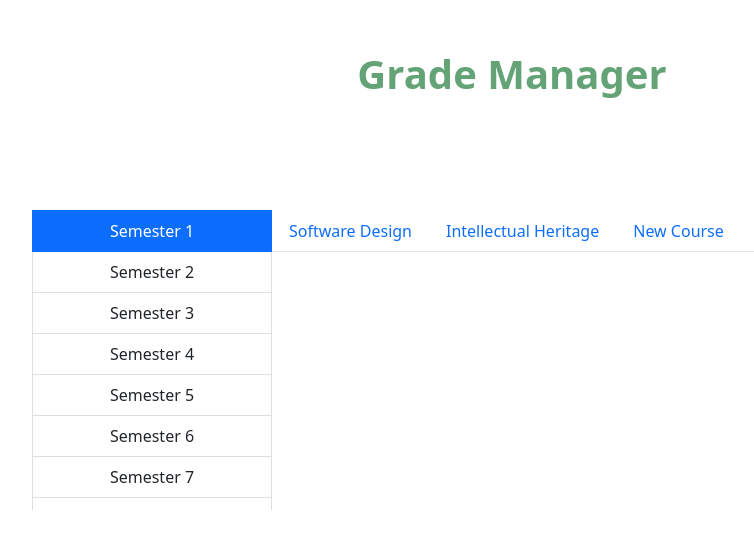
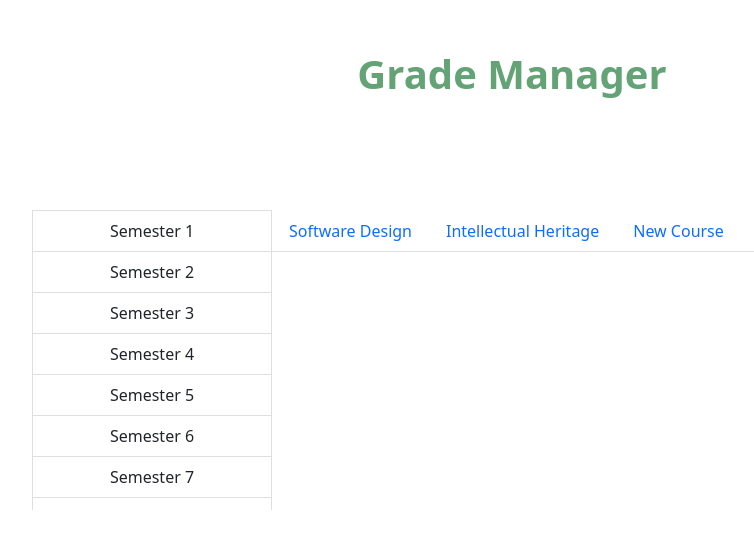
Before and after one commit to cis3296s22/GradeManager, a React (Create React App) app in the folder grade_manager/: page / in a window 1280 px wide. Shown: the top 548 px of the page, without its empty margins (128-882 px from the left). Built offline with nearby package versions, Linux system fonts and the light colour scheme.

Commit message:
commented out addCourseTab & mapping through semesters

```diff
--- a/grade_manager/src/Style/Course.css
+++ b/grade_manager/src/Style/Course.css
@@ -5,3 +5,9 @@
 /* .CourseTabSoftwareDesign {
   background-color: aqua;
 } */
+
+
+/* *{ */
+  /* text-align: ; */
+  /* justify-content: center; */
+/* } */
--- a/grade_manager/src/js/Course.js
+++ b/grade_manager/src/js/Course.js
@@ -41,18 +41,16 @@ function Course() {
     col: {
       paddingLeft: 0,
       paddingRight: 0,
-      // marginLeft: 0,
-      // marginRight: 0,
     },
   };
-  // const newAssignment =
-  function addCourseTab(key) {
-    if (key === "addNewCourse") {
-      console.log("add new course tab");
-    } else {
-      console.log("just clicking through the course tabs");
-    }
-  }
+
+  // function addCourseTab(key) {
+  //   if (key === "addNewCourse") {
+  //     console.log("add new course tab");
+  //   } else {
+  //     console.log("just clicking through the course tabs");
+  //   }
+  // }
 
   // addAssignmentDiv has all the calls to the function addAssignment
   // add Assignment creates a div and attaches it to the useState for the assignment variable
@@ -203,7 +201,6 @@ function Course() {
     <Container style={styles.grid}>
       <Row style={styles.row}>
         <Col sm={3} style={styles.col}>
-          {/* {<Semester></Semester>} */}
           <Semester />
         </Col>
         <Col style={styles.col}>
@@ -211,7 +208,7 @@ function Course() {
             defaultActiveKey="profile"
             id="uncontrolled-tab-example"
             className="mb-3"
-            onSelect={addCourseTab}
+            // onSelect={addCourseTab}
           >
             <Tab eventKey="SoftwareDesign" title="Software Design">
               <Card border="primary">
--- a/grade_manager/src/js/Semester.js
+++ b/grade_manager/src/js/Semester.js
@@ -2,54 +2,39 @@ import ListGroup from "react-bootstrap/ListGroup";
 import "../Style/Semester.css";
 
 function Semester() {
-  function addSemesterTab(key) {
-    if (key === "addNewSemester") {
-      console.log("add new semester tab");
-    } else {
-      console.log("just clicking through the semester tabs");
-    }
+  // const[newSemester, setNewSemester] = useState({
+  //   semester
+  // })
+  function addSemesterTab(e) {
+    console.log("should add new semester here?");
+    //  put all the semster into an array? and map through
+    // add new semester to this array and render it below instead
+    //  render a new semester? and send it to the database?
   }
 
-  //   .list-group{
-  //     max-height: 300px;
-  //     margin-bottom: 10px;
-  //     overflow:scroll;
-  //     -webkit-overflow-scrolling: touch;
-  // }
-  function alertClicked() {
-    alert("You clicked the third ListGroupItem");
-  }
-  // style={{ width: "35rem", color: "black" }}
+  // const numbers = [1, 2, 3, 4, 5];
+  // const listItemss = numbers.map((number) => <li>{number}</li>);
+  // <ul>{listItems}</ul>;
+
+  const semesterNames = [
+    "Semester 1",
+    "Semester 2",
+    "Semester 3",
+    "Semester 4",
+    "Semester 5",
+    "Semester 6",
+    "Semester 7",
+    "Add New Semester",
+  ];
+  const listItems = semesterNames.map((semester) => (
+    <ListGroup.Item action eventKey={semester} key={semester}>
+      {semester}
+    </ListGroup.Item>
+  ));
+
   return (
-    <ListGroup
-      defaultActiveKey="#link1"
-      // style={{ maxHeight: "300px" }}
-      bsPrefix="SemesterContainer"
-    >
-      <ListGroup.Item action href="#link1">
-        Semester 1
-      </ListGroup.Item>
-      <ListGroup.Item action href="#link2">
-        Semester 2
-      </ListGroup.Item>
-      <ListGroup.Item action href="#link3">
-        Semester 3
-      </ListGroup.Item>
-      <ListGroup.Item action href="#link4">
-        Semester 4
-      </ListGroup.Item>
-      <ListGroup.Item action href="#link5">
-        Semester 5
-      </ListGroup.Item>
-      <ListGroup.Item action href="#link6">
-        Semester 6
-      </ListGroup.Item>
-      <ListGroup.Item action href="#link7">
-        Semester 7
-      </ListGroup.Item>
-      <ListGroup.Item action onClick={alertClicked}>
-        Add Semester
-      </ListGroup.Item>
+    <ListGroup defaultActiveKey="#link1" bsPrefix="SemesterContainer">
+      {listItems}
     </ListGroup>
   );
 }
```
